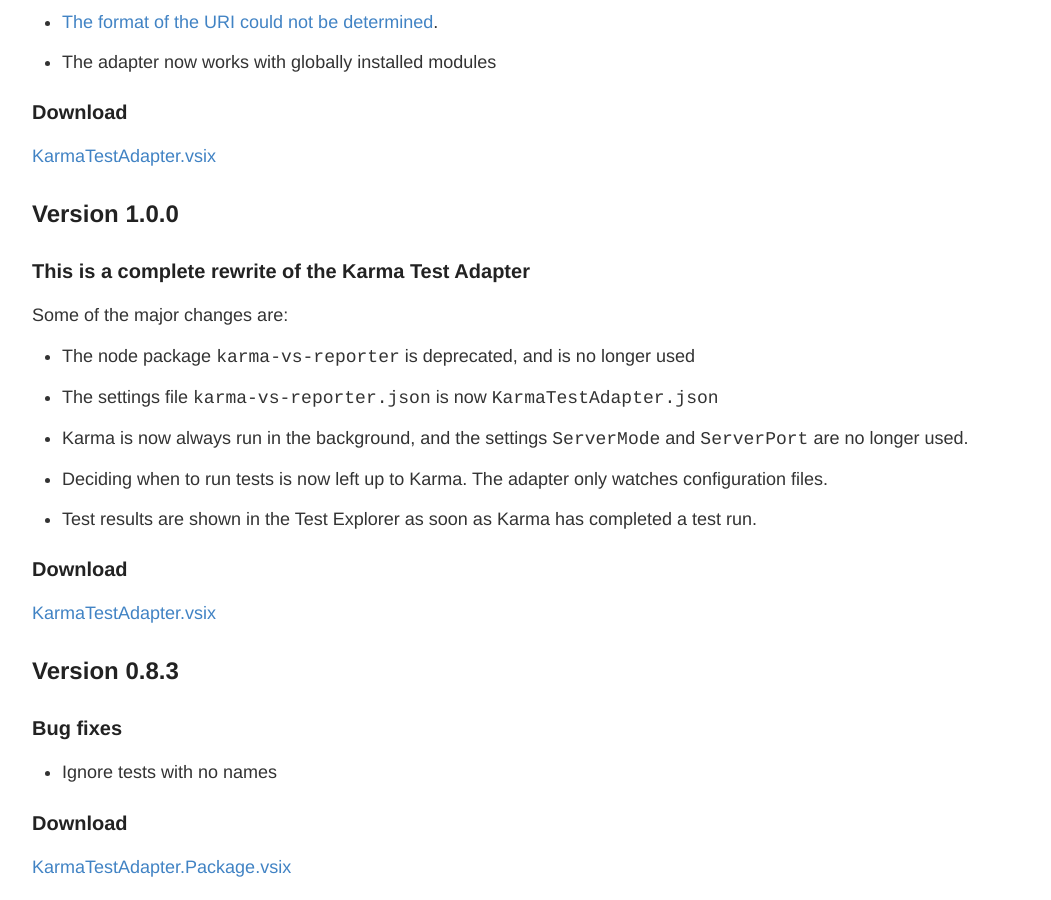
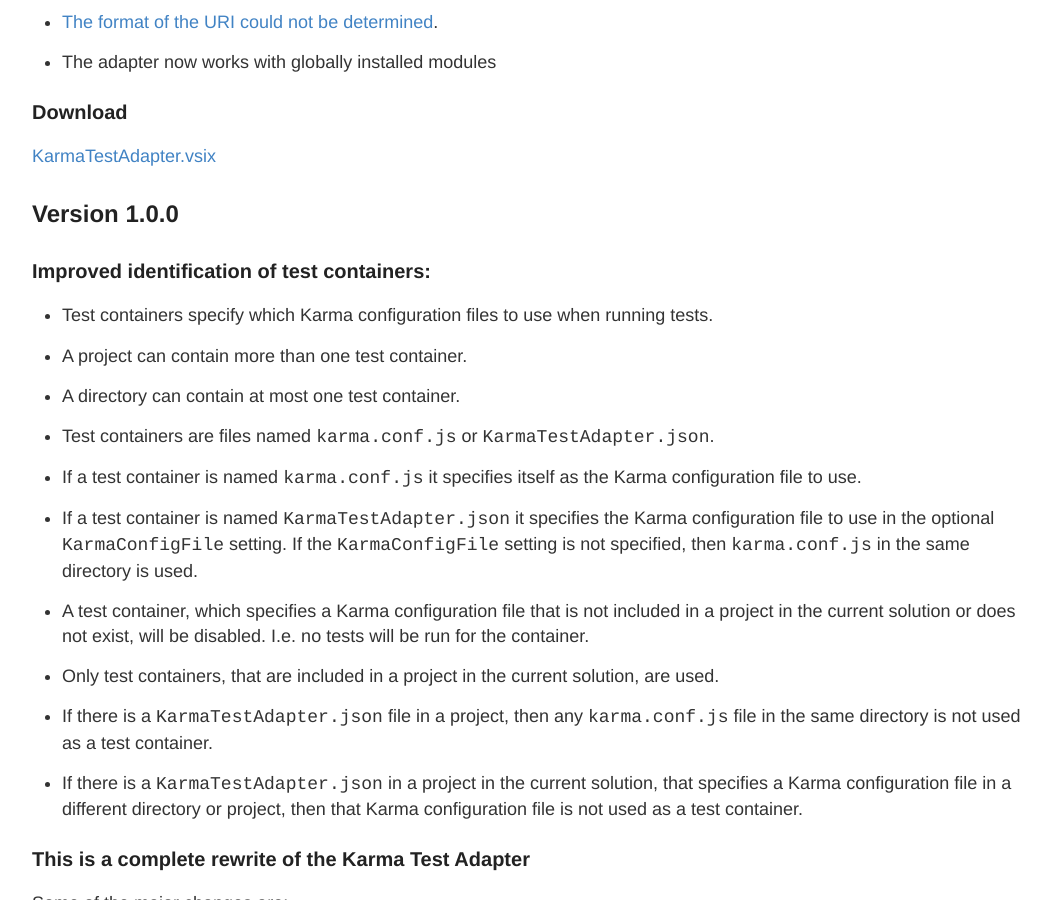
Before and after one commit to MortenHoustonLudvigsen/KarmaTestAdapter, a Jekyll site: the page built from Changes.md, in a window 1280 px wide and 900 px high, scrolled down 371 px. Shown: the whole window, without its empty margins (106-1157 px from the left). Built offline with Jekyll 4.4.1, drawn with Linux system fonts in a browser that asks for light colours; Markdown is read by kramdown in place of the engine named in the settings.

Commit message:
Update Changes.md

```diff
--- a/Changes.md
+++ b/Changes.md
@@ -19,6 +19,28 @@
 [KarmaTestAdapter.vsix](https://github.com/MortenHoustonLudvigsen/KarmaTestAdapter/releases/download/v1.0.1/KarmaTestAdapter.vsix)
 
 ## Version 1.0.0
+
+### Improved identification of test containers:
+
+* Test containers specify which Karma configuration files to use when running tests.
+
+* A project can contain more than one test container.
+
+* A directory can contain at most one test container.
+
+* Test containers are files named `karma.conf.js` or `KarmaTestAdapter.json`.
+
+* If a test container is named `karma.conf.js` it specifies itself as the Karma configuration file to use.
+
+* If a test container is named `KarmaTestAdapter.json` it specifies the Karma configuration file to use in the optional `KarmaConfigFile` setting. If the `KarmaConfigFile` setting is not specified, then `karma.conf.js` in the same directory is used.
+
+* A test container, which specifies a Karma configuration file that is not included in a project in the current solution or does not exist, will be disabled. I.e. no tests will be run for the container.
+
+* Only test containers, that are included in a project in the current solution, are used.
+
+* If there is a `KarmaTestAdapter.json` file in a project, then any `karma.conf.js` file in the same directory is not used as a test container.
+
+* If there is a `KarmaTestAdapter.json` in a project in the current solution, that specifies a Karma configuration file in a different directory or project, then that Karma configuration file is not used as a test container.
 
 ### This is a complete rewrite of the Karma Test Adapter
 
```
